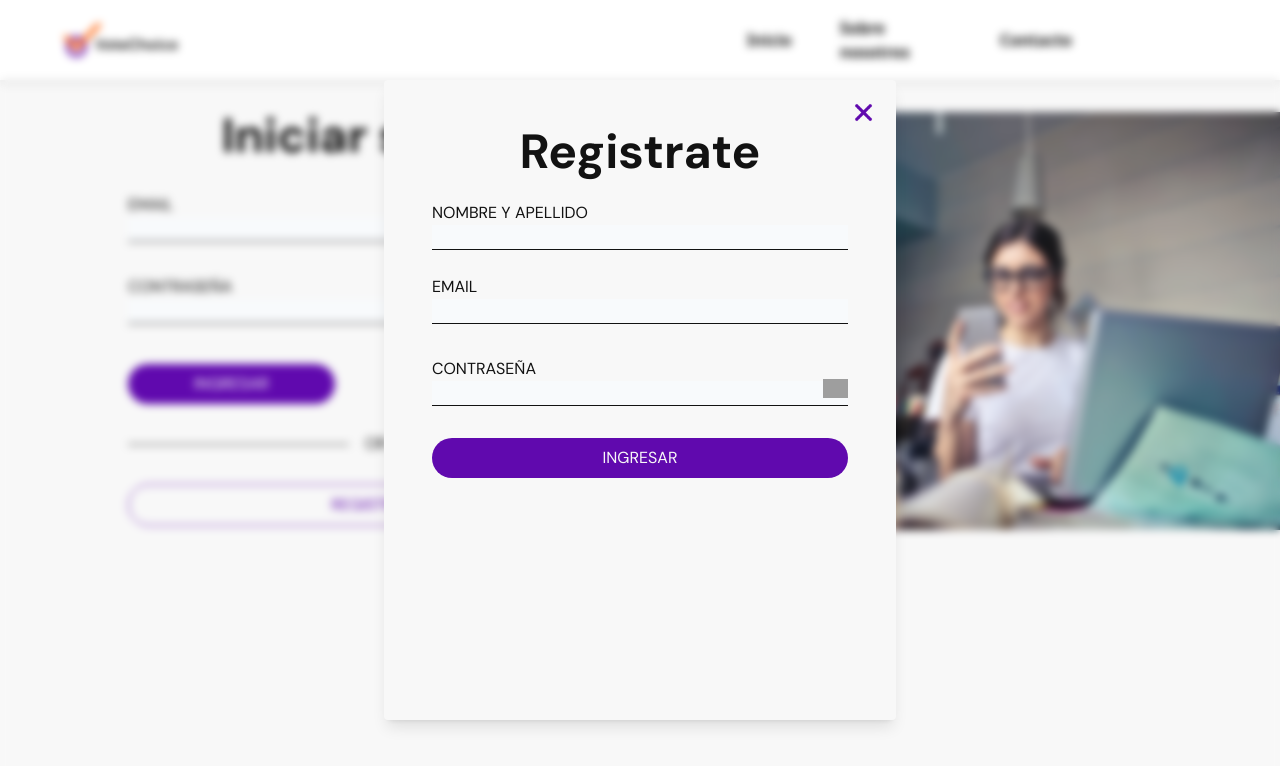
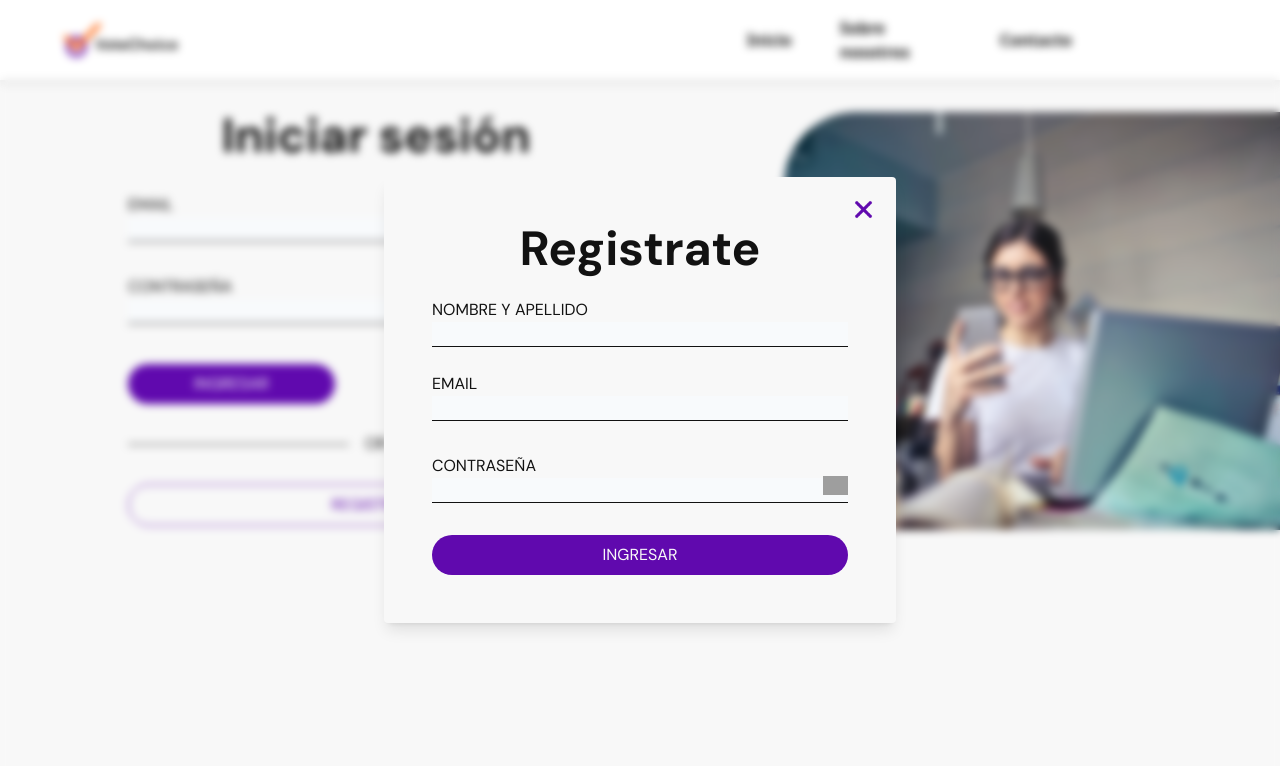
Before and after one commit to No-Country/c13-43-ft-react, a Next.js app: page /login in a window 1280 px wide. Both pictures are taken after a click on the button "REGISTRATE". Shown: the top 766 px of the page. Built offline with nearby package versions, Linux system fonts and the light colour scheme; grey boxes are pictures that could not be loaded; a web font is replaced by a local one.

Commit message:
Se agrega el valor maximo del modal

```diff
--- a/src/components/ModalRegister.jsx
+++ b/src/components/ModalRegister.jsx
@@ -37,6 +37,7 @@ const ModalRegister = () => {
                     name = 'password2'
                 /> */}
 
+
                 <button className='bg-primaryPurple text-secondaryWhite font-dmsans font-medium w-full py-2 rounded-full'> INGRESAR </button>
 
                 {/* <button className='text-primaryPurple font-dmsans font-medium border-primaryPurple border rounded-full w-full py-2'> INICIAR SESIÓN </button> */}
--- a/src/containers/ModalGeneral.jsx
+++ b/src/containers/ModalGeneral.jsx
@@ -6,7 +6,7 @@ const ModalGeneral = ({ children, state, changeState}) => {
         <>
             { state &&
                 <div className='w-screen h-screen flex items-center justify-center fixed top-0 left-0 backdrop-blur-sm'>
-                    <main className='w-2/5 h-4/5 relative rounded shadow-lg bg-secondaryWhite p-12'>
+                    <main className='modalGeneral w-2/5 h-fit relative rounded shadow-lg bg-secondaryWhite p-12'>
                         <button
                             className='absolute top-5 right-5 cursor-pointer'
                             onClick={() => changeState( !state )}
--- a/src/styles/globals.css
+++ b/src/styles/globals.css
@@ -33,3 +33,7 @@ body {
 .panelLi.active .open{
     display: none;
 }
+
+.modalGeneral{
+    max-height: 35rem;
+}
```
